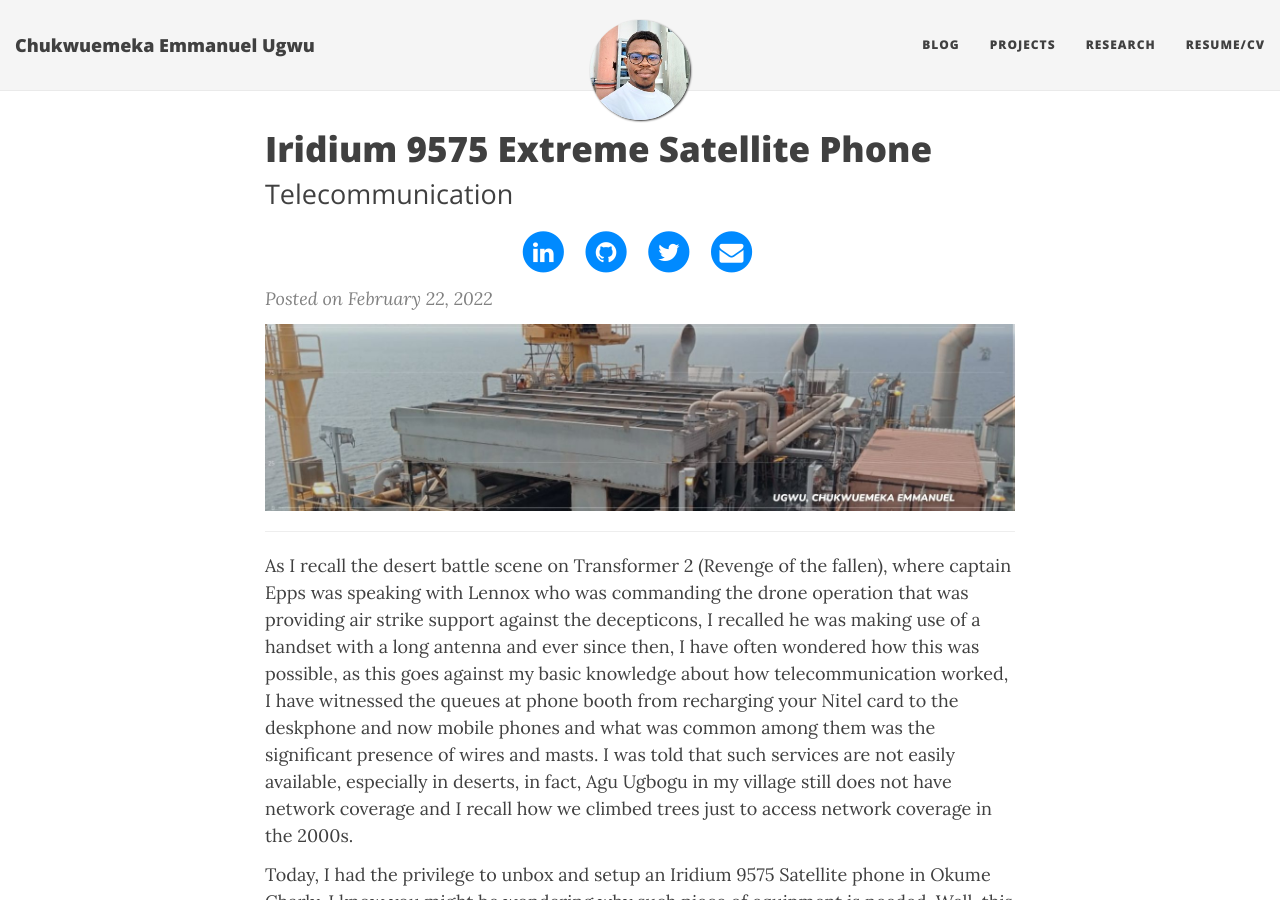
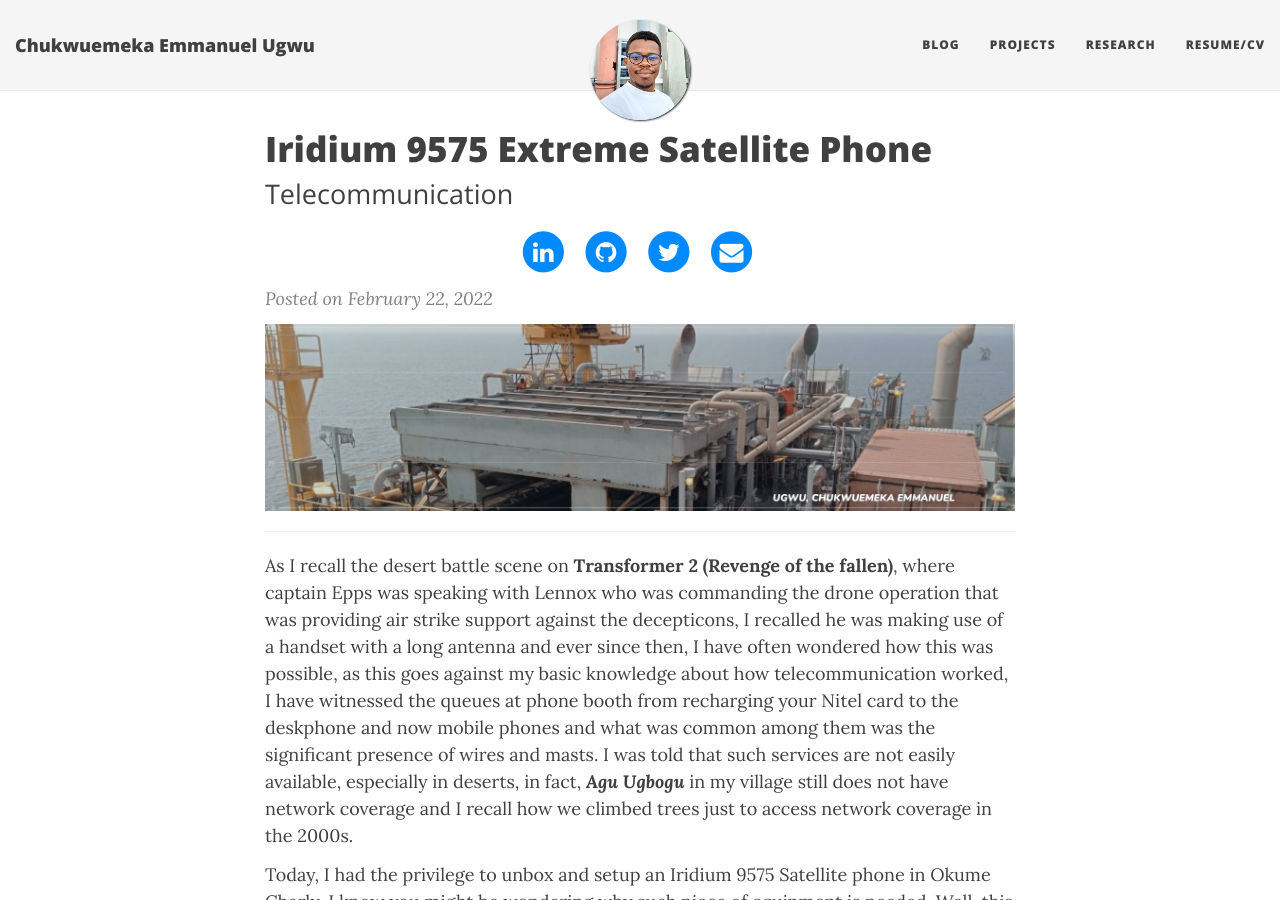
Before and after one commit to coolmechel/blog, a Jekyll site: the page built from _posts/2022-02-22-iridium-9575-extreme-satellite-phone.md, in a window 1280 px wide and 900 px high. Built offline with Jekyll 4.4.1, drawn with Linux system fonts in a browser that asks for light colours; nearby versions of some CDN libraries.

Commit message:
Blogging
Text markup editing

```diff
--- a/_posts/2022-02-22-iridium-9575-extreme-satellite-phone.md
+++ b/_posts/2022-02-22-iridium-9575-extreme-satellite-phone.md
@@ -15,7 +15,7 @@
 
 
 
-As I recall the desert battle scene on Transformer 2 (Revenge of the fallen), where captain Epps was speaking with Lennox who was commanding the drone operation that was providing air strike support against the decepticons, I recalled he was making use of a handset with a long antenna and ever since then, I have often wondered how this was possible, as this goes against my basic knowledge about how telecommunication worked, I have witnessed the queues at phone booth from recharging your Nitel card to the deskphone and now mobile phones and what was common among them was the significant presence of wires and masts. I was told that such services are not easily available, especially in deserts, in fact, Agu Ugbogu in my village still does not have network coverage and I recall how we climbed trees just to access network coverage in the 2000s.
+As I recall the desert battle scene on **Transformer 2 (Revenge of the fallen)**, where captain Epps was speaking with Lennox who was commanding the drone operation that was providing air strike support against the decepticons, I recalled he was making use of a handset with a long antenna and ever since then, I have often wondered how this was possible, as this goes against my basic knowledge about how telecommunication worked, I have witnessed the queues at phone booth from recharging your Nitel card to the deskphone and now mobile phones and what was common among them was the significant presence of wires and masts. I was told that such services are not easily available, especially in deserts, in fact, _**Agu Ugbogu**_ in my village still does not have network coverage and I recall how we climbed trees just to access network coverage in the 2000s.
 
 Today, I had the privilege to unbox and setup an Iridium 9575 Satellite phone in Okume Charly. I know you might be wondering why such piece of equipment is needed. Well, this is for emergencies only as the tariff is not pocket friendly
 
@@ -23,7 +23,7 @@
 
 ***
 
-This phone comes with the following features:
+**This phone comes with the following features:**
 
 - Allowing you to make and receive phone calls anywhere in the world. The phone offers an integrated speakerphone and hands-free capability through a headset included as a standard
 
```
